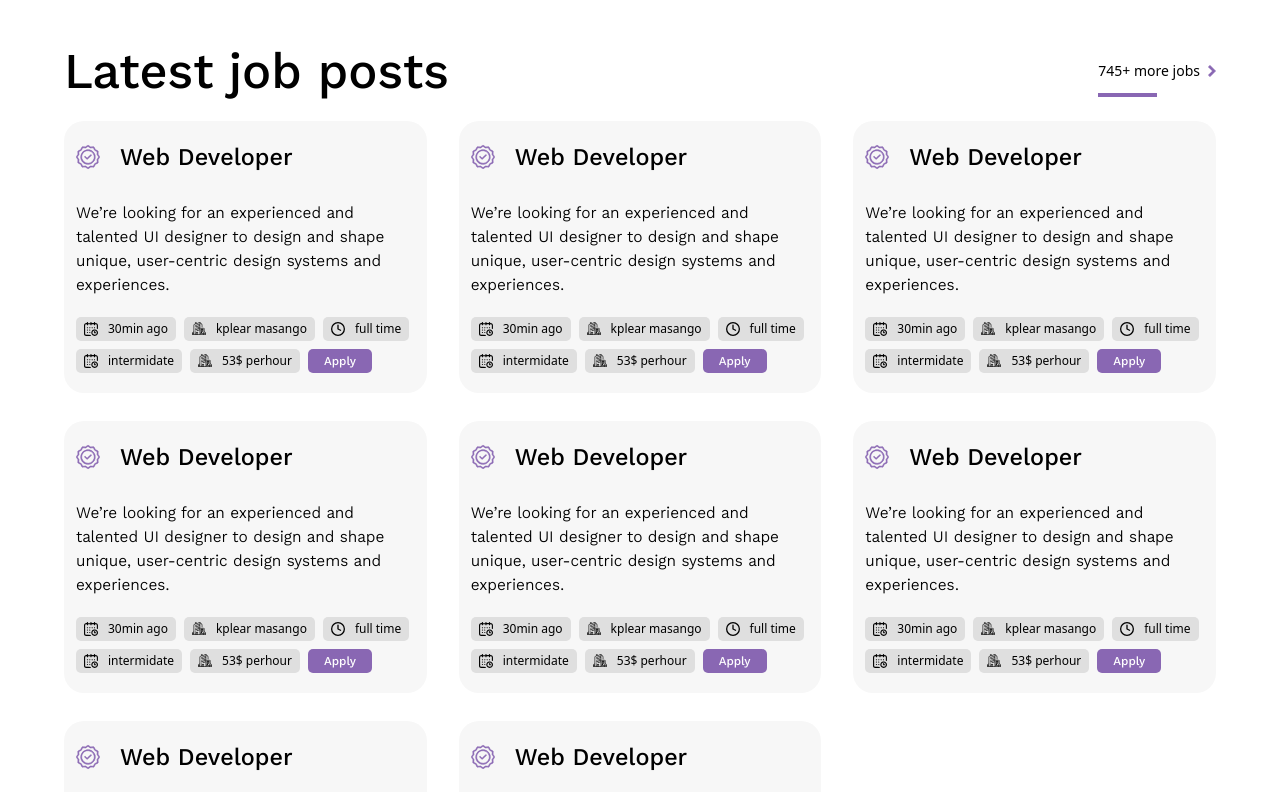
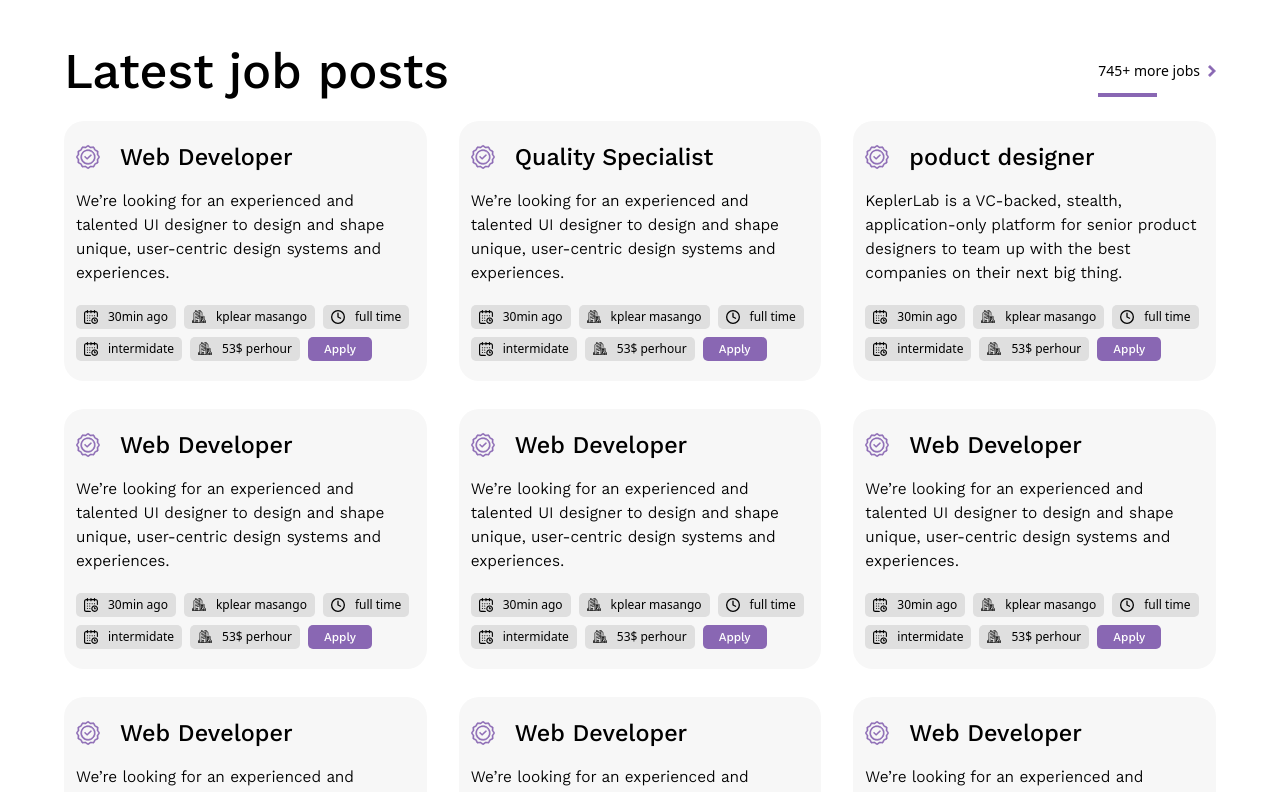
Before and after one commit to tsegaywelu/SHEQLEE-WITH-API-FULL-PROJECT, a React (Vite) app: page /sheqlee in a window 1280 px wide. Shown: the part 1020-1812 px from the top of the page. Built offline with nearby package versions, Linux system fonts and the light colour scheme; data requests are answered from the project's data file.

Commit message:
ok now see it

```diff
--- a/src/components/basecomponents/Postedjobs.jsx
+++ b/src/components/basecomponents/Postedjobs.jsx
@@ -143,7 +143,7 @@ const Postedjobs = ({ showicon5 }) => {
                         {jobsall.title}
                       </p>
                     </div>
-                    <p className="text-base mt-7 font-kantumruy  line-clamp-5">
+                    <p className="text-base mt-4 font-kantumruy  line-clamp-5">
                       {jobsall.descreiption}
                     </p>
                     <div className="   mt-5">
--- a/src/data/Postedjobs.js
+++ b/src/data/Postedjobs.js
@@ -9,11 +9,20 @@ export const Jobs = [
     level: "intermidate",
     salary: "53$ perhour",
   },
-
   {
-    title: "Web Developer",
+    title: "Quality Specialist",
     descreiption:
       "We’re looking for an experienced and talented UI designer to design and shape unique, user-centric design systems and experiences.",
+    time: "30min ago",
+    companyname: "kplear masango",
+    work: "full time",
+    level: "intermidate",
+    salary: "53$ perhour",
+  },
+  {
+    title: "poduct designer",
+    descreiption:
+      "KeplerLab is a VC-backed, stealth, application-only platform for senior product designers to team up with the best companies on their next big thing.",
     time: "30min ago",
     companyname: "kplear masango",
     work: "full time",
```
